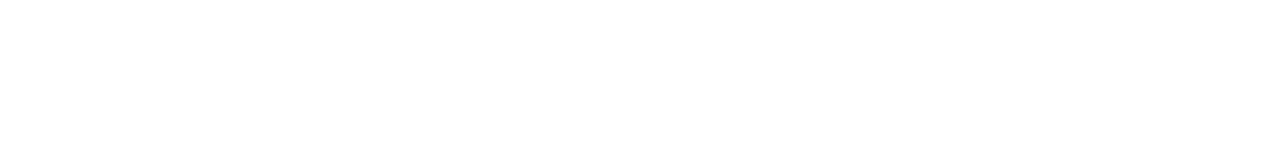
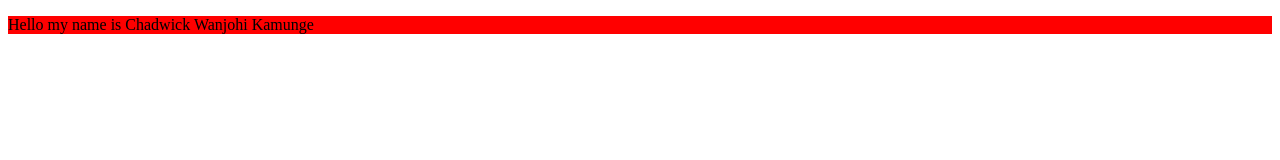
Before and after one commit to Xbuster/githtmlcss, a plain HTML site: page index.html in a window 1280 px wide. Drawn offline with Linux system fonts and the light colour scheme.

Commit message:
added style

```diff
--- a/index.html
+++ b/index.html
@@ -2,8 +2,13 @@
 <html>
 <head>
 	<title>AboutHtmlandCss</title>
+	<link rel="stylesheet" type="text/css" href="style.css">
 </head>
 <body>
+<div>
 
+<p>Hello my name is Chadwick Wanjohi Kamunge</p>
+
+</div>
 </body>
 </html>
--- /dev/null
+++ b/style.css
@@ -0,0 +1,4 @@
+div{
+
+	background-color:red
+}
```
